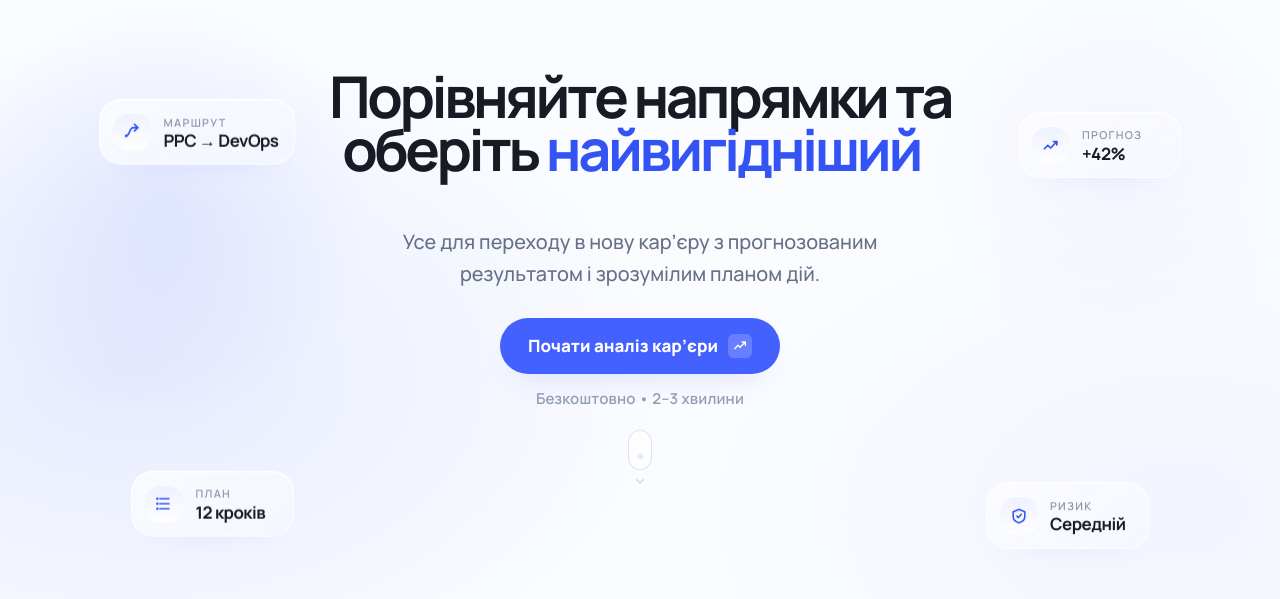
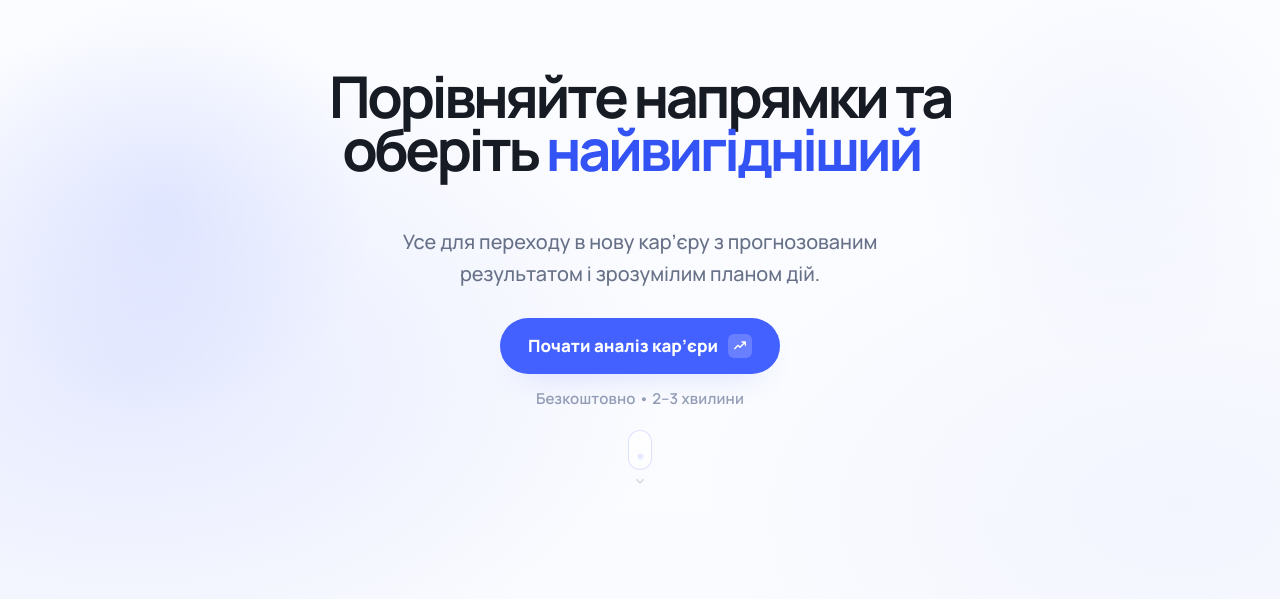
Before and after one commit to metalslasher/decivio-saas, a Next.js app: page / in a window 1280 px wide. Shown: the part 150-749 px from the top of the page. Built offline with nearby package versions, Linux system fonts and the light colour scheme; no server answers.

Commit message:
Revert "Add decorative hero signal cards"
This reverts commit 081a8ef1d5f979fd73d218c8d9aebdbedab11c61.

```diff
--- a/src/app/globals.css
+++ b/src/app/globals.css
@@ -818,179 +818,6 @@ main {
   animation: hero-scroll-chevron 1.8s ease-in-out infinite;
 }
 
-.hero-signal-card {
-  position: absolute;
-  display: inline-flex;
-  align-items: center;
-  gap: 0.74rem;
-  min-height: 4rem;
-  min-width: 4rem;
-  border-radius: 1.35rem;
-  border: 1px solid rgba(255, 255, 255, 0.76);
-  background:
-    linear-gradient(145deg, rgba(255, 255, 255, 0.84), rgba(246, 249, 255, 0.68)),
-    linear-gradient(145deg, rgba(63, 94, 255, 0.08), rgba(255, 255, 255, 0));
-  padding: 0.78rem;
-  box-shadow:
-    inset 0 1px 0 rgba(255, 255, 255, 0.94),
-    0 22px 46px -34px rgba(22, 29, 43, 0.34),
-    0 14px 30px -28px rgba(63, 94, 255, 0.34);
-  backdrop-filter: blur(18px);
-  animation: hero-signal-float 7.4s ease-in-out infinite;
-}
-
-.hero-signal-card--route {
-  left: 14vw;
-  top: 3.4rem;
-}
-
-.hero-signal-card--forecast {
-  left: 60vw;
-  right: auto;
-  top: 4rem;
-}
-
-.hero-signal-card--plan {
-  left: 16vw;
-  bottom: 5.8rem;
-}
-
-.hero-signal-card--risk {
-  left: 60vw;
-  right: auto;
-  bottom: 6.4rem;
-}
-
-.hero-signal-icon {
-  display: inline-flex;
-  height: 2.4rem;
-  width: 2.4rem;
-  flex: none;
-  align-items: center;
-  justify-content: center;
-  border-radius: 1rem;
-  background:
-    linear-gradient(180deg, rgba(238, 242, 255, 0.98), rgba(255, 255, 255, 0.88)),
-    linear-gradient(135deg, rgba(63, 94, 255, 0.12), transparent 64%);
-  color: var(--accent-strong);
-  box-shadow: inset 0 1px 0 rgba(255, 255, 255, 0.92);
-}
-
-@media (max-width: 420px) {
-  .hero-signal-card--route {
-    left: 14vw;
-    top: 3.4rem;
-  }
-
-  .hero-signal-card--forecast {
-    left: 60vw;
-    right: auto;
-    top: 4rem;
-  }
-
-  .hero-signal-card--plan {
-    left: 16vw;
-    bottom: 5.8rem;
-  }
-
-  .hero-signal-card--risk {
-    left: 60vw;
-    right: auto;
-    bottom: 6.4rem;
-  }
-}
-
-@media (min-width: 640px) {
-  .hero-signal-card {
-    min-width: 10.2rem;
-    padding: 0.82rem 0.98rem 0.82rem 0.82rem;
-  }
-
-  .hero-signal-card--route {
-    left: 3.6rem;
-    top: 11.4rem;
-  }
-
-  .hero-signal-card--forecast {
-    left: auto;
-    right: 3.6rem;
-    top: 12.2rem;
-  }
-
-  .hero-signal-card--plan {
-    left: 5.2rem;
-    bottom: 8.2rem;
-  }
-
-  .hero-signal-card--risk {
-    left: auto;
-    right: 5.2rem;
-    bottom: 9rem;
-  }
-}
-
-@media (min-width: 768px) {
-  .hero-signal-card--route {
-    left: 4.8rem;
-    top: 13.8rem;
-  }
-
-  .hero-signal-card--forecast {
-    right: 4.8rem;
-    top: 15rem;
-  }
-
-  .hero-signal-card--plan {
-    left: 5.4rem;
-    bottom: 10.2rem;
-  }
-
-  .hero-signal-card--risk {
-    right: 5.4rem;
-    bottom: 11rem;
-  }
-}
-
-@media (min-width: 1024px) {
-  .hero-signal-card--route {
-    left: 2rem;
-    top: 18%;
-  }
-
-  .hero-signal-card--forecast {
-    right: 2rem;
-    top: 20%;
-  }
-
-  .hero-signal-card--plan {
-    left: 3rem;
-    bottom: 18%;
-  }
-
-  .hero-signal-card--risk {
-    right: 3rem;
-    bottom: 16%;
-  }
-}
-
-@media (min-width: 1280px) {
-  .hero-signal-card--route {
-    left: 3rem;
-  }
-
-  .hero-signal-card--forecast {
-    right: 3rem;
-  }
-
-  .hero-signal-card--plan {
-    left: 5rem;
-  }
-
-  .hero-signal-card--risk {
-    right: 5rem;
-  }
-}
-
 .timeline-marker {
   box-shadow: 0 0 0 0 rgba(63, 94, 255, 0.28);
   animation: marker-pulse 2.2s ease-in-out infinite;
@@ -1436,16 +1263,6 @@ main {
   }
 }
 
-@keyframes hero-signal-float {
-  0%,
-  100% {
-    transform: translateY(0);
-  }
-  50% {
-    transform: translateY(-8px);
-  }
-}
-
 @media (prefers-reduced-motion: reduce) {
   .reviews-marquee-track,
   .roles-marquee-track,
@@ -1453,7 +1270,6 @@ main {
   .hero-caret,
   .hero-scroll-cue-dot,
   .hero-scroll-cue-chevron,
-  .hero-signal-card,
   .timeline-marker,
   .hero-float,
   .hero-glow,
--- a/src/components/hero-before-after.tsx
+++ b/src/components/hero-before-after.tsx
@@ -72,33 +72,6 @@ const legendStay = "\u041f\u043e\u0442\u043e\u0447\u043d\u0430 \u0440\u043e\u043
 const legendNext = "\u041d\u043e\u0432\u0430 \u0440\u043e\u043b\u044c: DevOps";
 const axisYearSuffix = "\u0440\u0456\u043a";
 const axisMoneySuffix = "\u0442\u0438\u0441.";
-
-const heroSignals = [
-  {
-    label: "\u041c\u0430\u0440\u0448\u0440\u0443\u0442",
-    value: "PPC \u2192 DevOps",
-    icon: "route",
-    className: "hero-signal-card--route"
-  },
-  {
-    label: "\u041f\u0440\u043e\u0433\u043d\u043e\u0437",
-    value: "+42%",
-    icon: "forecast",
-    className: "hero-signal-card--forecast"
-  },
-  {
-    label: "\u041f\u043b\u0430\u043d",
-    value: "12 \u043a\u0440\u043e\u043a\u0456\u0432",
-    icon: "plan",
-    className: "hero-signal-card--plan"
-  },
-  {
-    label: "\u0420\u0438\u0437\u0438\u043a",
-    value: "\u0421\u0435\u0440\u0435\u0434\u043d\u0456\u0439",
-    icon: "risk",
-    className: "hero-signal-card--risk"
-  }
-] as const;
 
 type ChartPoint = { x: number; y: number };
 
@@ -185,43 +158,6 @@ function renderTypedHeadline(segments: readonly HeroHeadlineSegment[], visibleLe
   });
 }
 
-function renderHeroSignalIcon(icon: (typeof heroSignals)[number]["icon"]) {
-  if (icon === "route") {
-    return (
-      <svg viewBox="0 0 24 24" className="h-5 w-5 fill-none" aria-hidden="true">
-        <path d="M5 17c4.8 0 3.4-10 8.4-10H19" stroke="currentColor" strokeWidth="2" strokeLinecap="round" />
-        <path d="M15 3l4 4-4 4" stroke="currentColor" strokeWidth="2" strokeLinecap="round" strokeLinejoin="round" />
-        <path d="M5 17h.01" stroke="currentColor" strokeWidth="3.2" strokeLinecap="round" />
-      </svg>
-    );
-  }
-
-  if (icon === "forecast") {
-    return (
-      <svg viewBox="0 0 24 24" className="h-5 w-5 fill-none" aria-hidden="true">
-        <path d="M4 16.5l4.2-4 3.4 3.1L19 8" stroke="currentColor" strokeWidth="2" strokeLinecap="round" strokeLinejoin="round" />
-        <path d="M15 8h4v4" stroke="currentColor" strokeWidth="2" strokeLinecap="round" strokeLinejoin="round" />
-      </svg>
-    );
-  }
-
-  if (icon === "plan") {
-    return (
-      <svg viewBox="0 0 24 24" className="h-5 w-5 fill-none" aria-hidden="true">
-        <path d="M7 6h11M7 12h11M7 18h11" stroke="currentColor" strokeWidth="2" strokeLinecap="round" />
-        <path d="M4 6h.01M4 12h.01M4 18h.01" stroke="currentColor" strokeWidth="3" strokeLinecap="round" />
-      </svg>
-    );
-  }
-
-  return (
-    <svg viewBox="0 0 24 24" className="h-5 w-5 fill-none" aria-hidden="true">
-      <path d="M12 4l7 3v5.2c0 4.1-2.8 6.6-7 7.8-4.2-1.2-7-3.7-7-7.8V7l7-3Z" stroke="currentColor" strokeWidth="1.9" strokeLinejoin="round" />
-      <path d="M9.5 12.2l1.6 1.6 3.6-4" stroke="currentColor" strokeWidth="1.9" strokeLinecap="round" strokeLinejoin="round" />
-    </svg>
-  );
-}
-
 export function HeroBeforeAfter() {
   const [headlineIndex, setHeadlineIndex] = useState(0);
   const [typedText, setTypedText] = useState("");
@@ -268,28 +204,8 @@ export function HeroBeforeAfter() {
       <div className="pointer-events-none absolute -right-20 top-4 h-[24rem] w-[24rem] rounded-full bg-[radial-gradient(circle,rgba(152,165,255,0.08)_0%,rgba(152,165,255,0.04)_36%,transparent_72%)]" />
 
       <div className="space-y-8 md:space-y-10">
-        <div className="relative mx-auto flex min-h-[calc(100svh-6rem)] max-w-[88rem] items-center justify-center px-4 md:min-h-[calc(100svh-7rem)] sm:px-6 lg:px-8">
-          <div className="pointer-events-none absolute inset-0" aria-hidden="true">
-            {heroSignals.map((signal, index) => (
-              <div
-                key={signal.label}
-                className={`hero-signal-card ${signal.className}`}
-                style={{ animationDelay: `${index * 0.45}s` }}
-              >
-                <span className="hero-signal-icon">{renderHeroSignalIcon(signal.icon)}</span>
-                <span className="hidden min-w-0 text-left sm:block">
-                  <span className="block text-[0.68rem] font-semibold uppercase tracking-[0.12em] text-[var(--text-soft)]">
-                    {signal.label}
-                  </span>
-                  <span className="mt-0.5 block whitespace-nowrap font-display text-[0.96rem] font-bold leading-none tracking-[-0.03em] text-[var(--text-strong)] md:text-[1.06rem]">
-                    {signal.value}
-                  </span>
-                </span>
-              </div>
-            ))}
-          </div>
-
-          <div className="relative z-10 flex w-full max-w-[60rem] flex-col items-center space-y-6 text-center sm:space-y-7 md:-translate-y-8 lg:-translate-y-10">
+        <div className="mx-auto flex min-h-[calc(100svh-6rem)] max-w-[64rem] items-center justify-center md:min-h-[calc(100svh-7rem)]">
+          <div className="flex w-full max-w-[60rem] flex-col items-center space-y-6 text-center sm:space-y-7 md:-translate-y-8 lg:-translate-y-10">
             <h1 className="mx-auto min-h-[6.7rem] max-w-[12ch] text-balance font-display text-[2.08rem] font-bold leading-[0.92] tracking-[-0.06em] text-[var(--text-strong)] sm:min-h-[7.8rem] sm:text-[2.7rem] md:min-h-[8.5rem] md:max-w-[15ch] md:text-[3.55rem] lg:min-h-[8rem] lg:max-w-[16ch] lg:text-[3.45rem] xl:max-w-[17ch] xl:text-[3.6rem]">
               {typedHeadline}
               <span className="hero-caret ml-1 text-[var(--accent-strong)]" aria-hidden="true">
```
